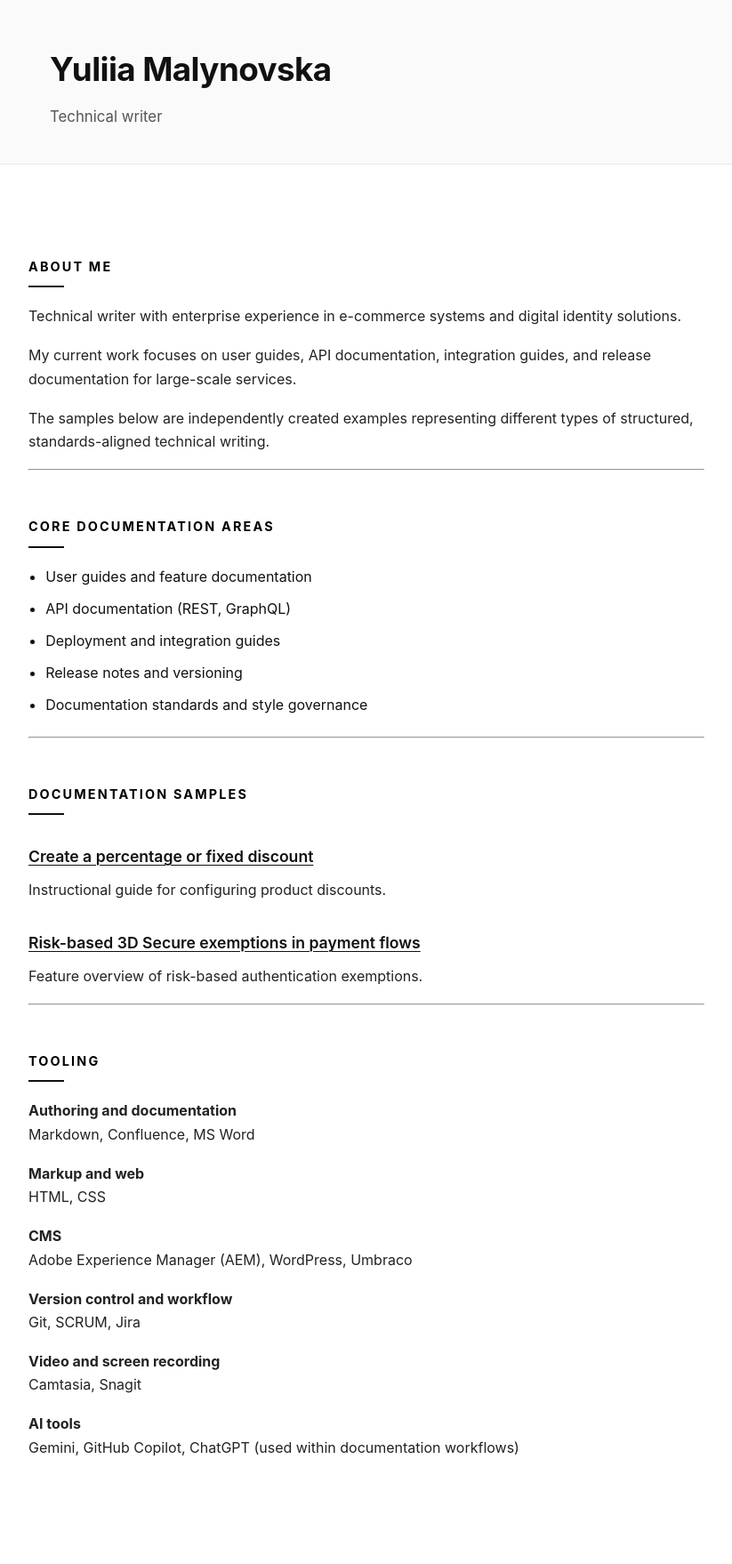
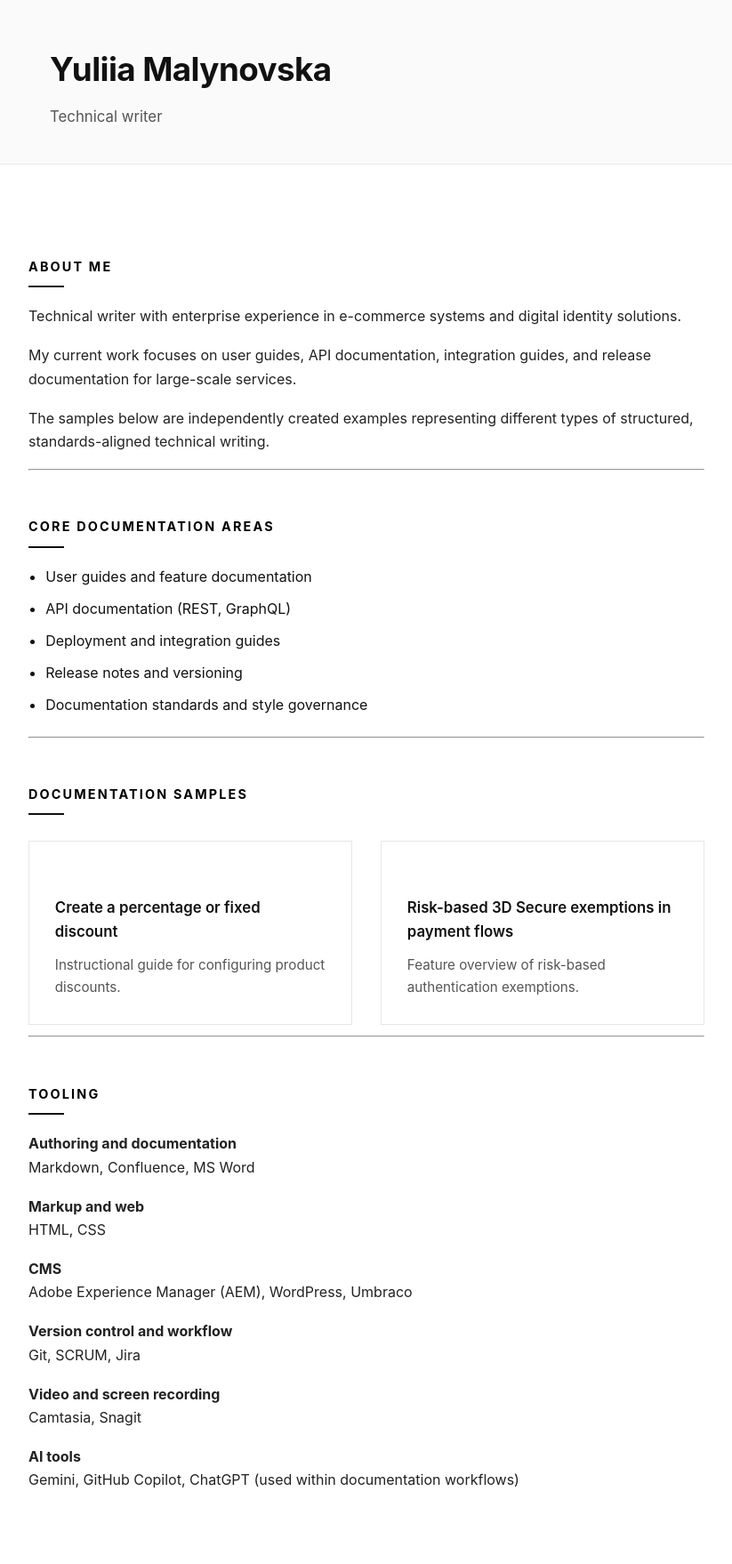
Before and after one commit to malynovskayuliia-eng/malynovskayuliia-eng.github.io, a Jekyll site: the page built from index.md, in a window 1280 px wide. Shown: the whole page at 89% size, without its empty margins (228-1051 px from the left). Built offline with Jekyll 4.4.1, drawn with Linux system fonts in a browser that asks for light colours; before the commit the page ends 1722 px from its top, so only the background shows below that.

Commit message:
Update style.css

```diff
--- a/assets/css/style.css
+++ b/assets/css/style.css
@@ -167,3 +167,56 @@ pre {
 .content > * + * {
   margin-top: 0.8rem;
 }
+
+/* ============================= */
+/* Documentation Sample Cards */
+/* ============================= */
+
+.sample-grid {
+  display: grid;
+  grid-template-columns: repeat(auto-fit, minmax(280px, 1fr));
+  gap: 2rem;
+  margin-top: 1.8rem;
+}
+
+/* Card */
+
+.sample-card {
+  border: 1px solid #e6e6e6;
+  padding: 1.8rem;
+  background: #ffffff;
+  transition: border-color 0.2s ease;
+}
+
+/* Subtle hover — no shadow */
+
+.sample-card:hover {
+  border-color: #111;
+}
+
+/* Card title */
+
+.sample-card h3 {
+  font-size: 1.05rem;
+  font-weight: 600;
+  margin-bottom: 0.6rem;
+}
+
+/* Remove default link underline inside card title */
+
+.sample-card h3 a {
+  text-decoration: none;
+  color: #111;
+}
+
+.sample-card h3 a:hover {
+  text-decoration: underline;
+}
+
+/* Description text */
+
+.sample-card p {
+  font-size: 0.95rem;
+  color: #555;
+  margin: 0;
+}
```
